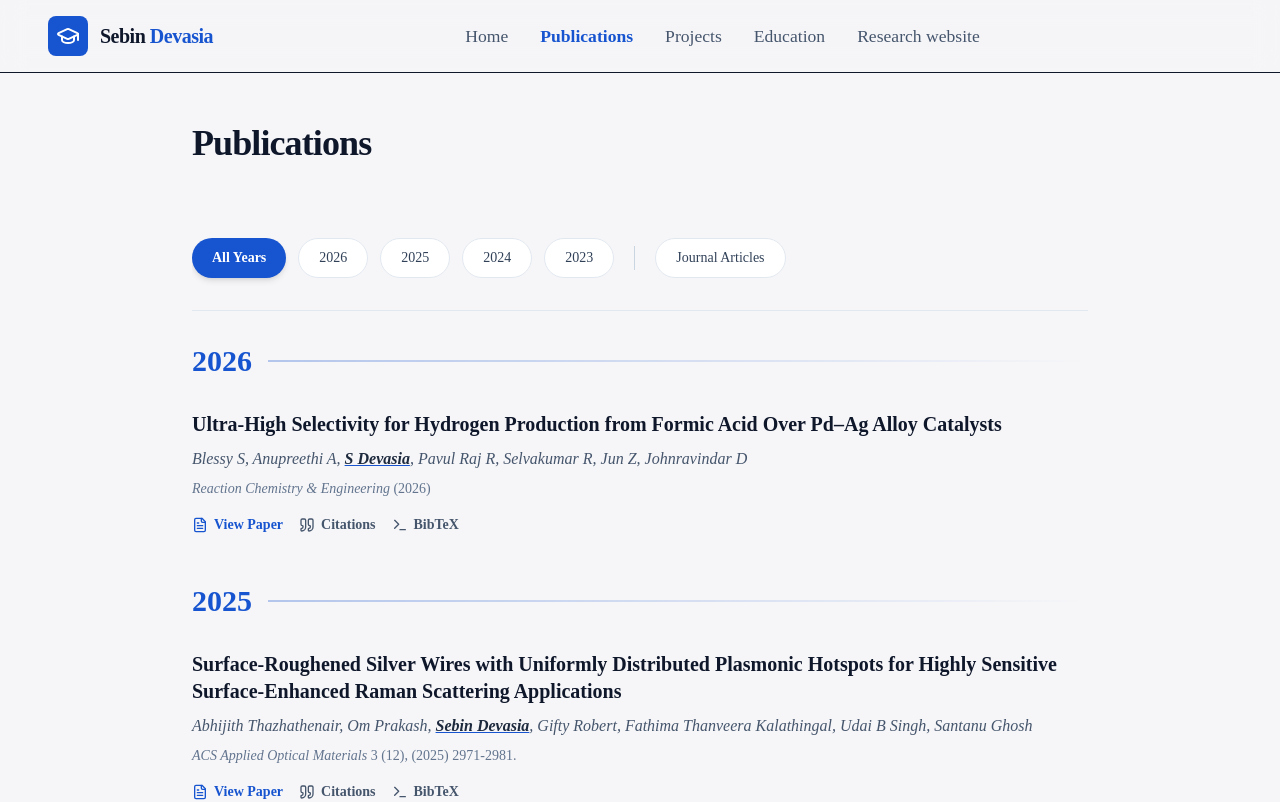
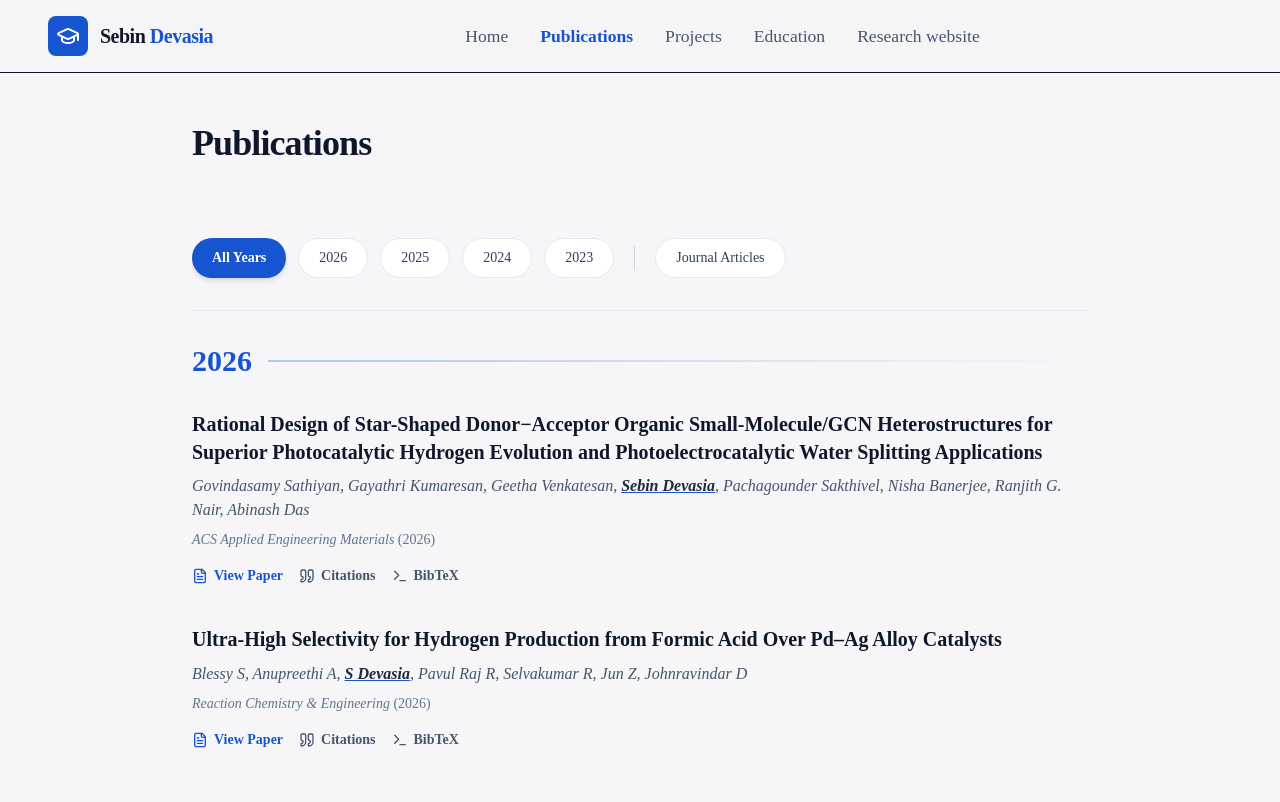
Before and after one commit to sebind/sebind.github.io, a React (Vite) app: page /publications in a window 1280 px wide. Shown: the top 802 px of the page. Built offline with nearby package versions, Linux system fonts and the light colour scheme.

Commit message:
Update Publications.tsx

```diff
--- a/src/pages/Publications.tsx
+++ b/src/pages/Publications.tsx
@@ -12,6 +12,13 @@ export default function Publications() {
     {
       year: 2026,
       items: [
+        {
+          title: "Rational Design of Star-Shaped Donor−Acceptor Organic Small-Molecule/GCN Heterostructures for Superior Photocatalytic Hydrogen Evolution and Photoelectrocatalytic Water Splitting Applications",
+          authors: ["Govindasamy Sathiyan", "Gayathri Kumaresan", "Geetha Venkatesan", "Sebin Devasia", "Pachagounder Sakthivel", "Nisha Banerjee", "Ranjith G. Nair", "Abinash Das"],
+          journal: "ACS Applied Engineering Materials",
+          details: "(2026)",
+          doi: "10.1021/acsaenm.6c00868"
+        },
         {
           title: "Ultra-High Selectivity for Hydrogen Production from Formic Acid Over Pd–Ag Alloy Catalysts",
           authors: ["Blessy S", "Anupreethi A", "S Devasia", "Pavul Raj R", "Selvakumar R", "Jun Z", "Johnravindar D"],
```
